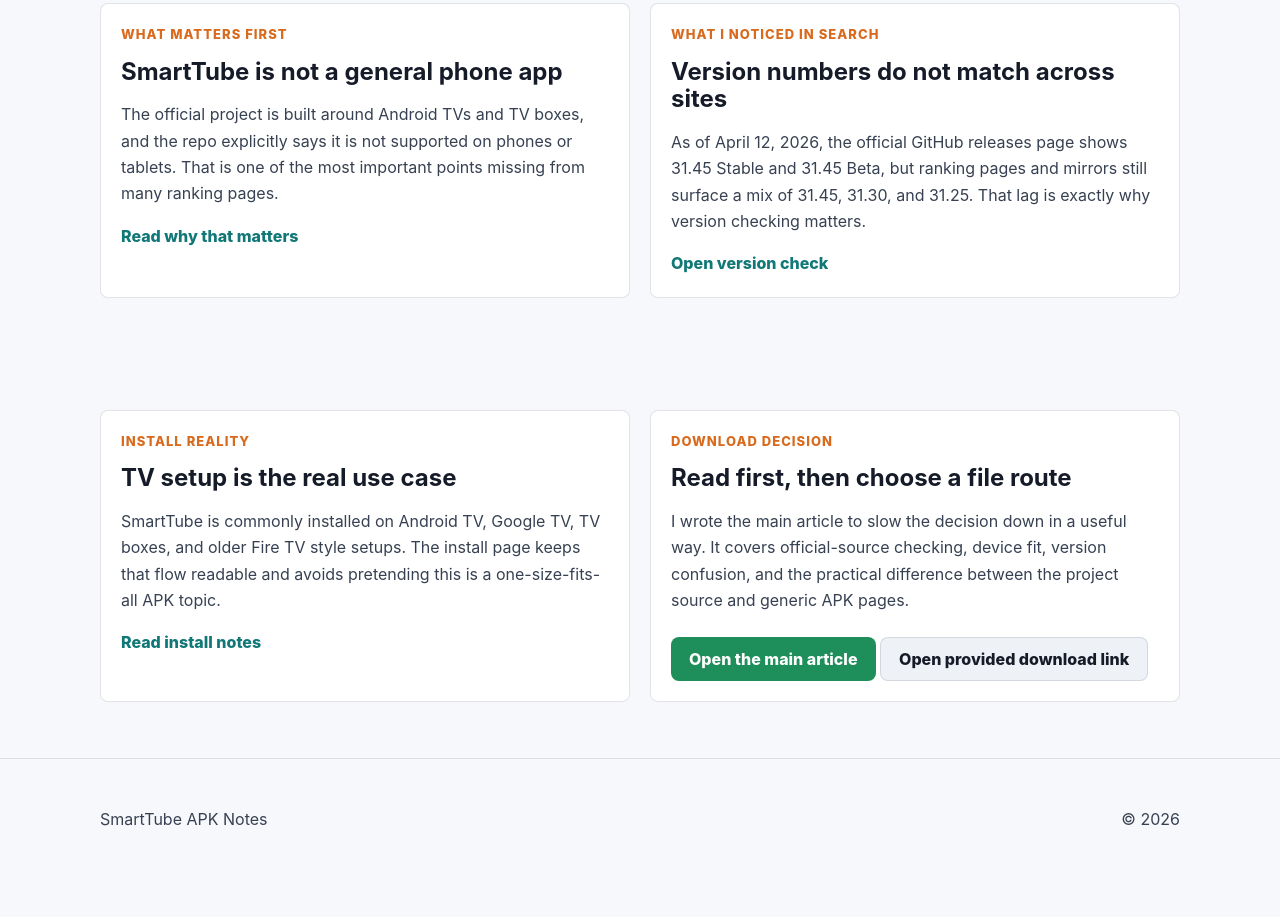
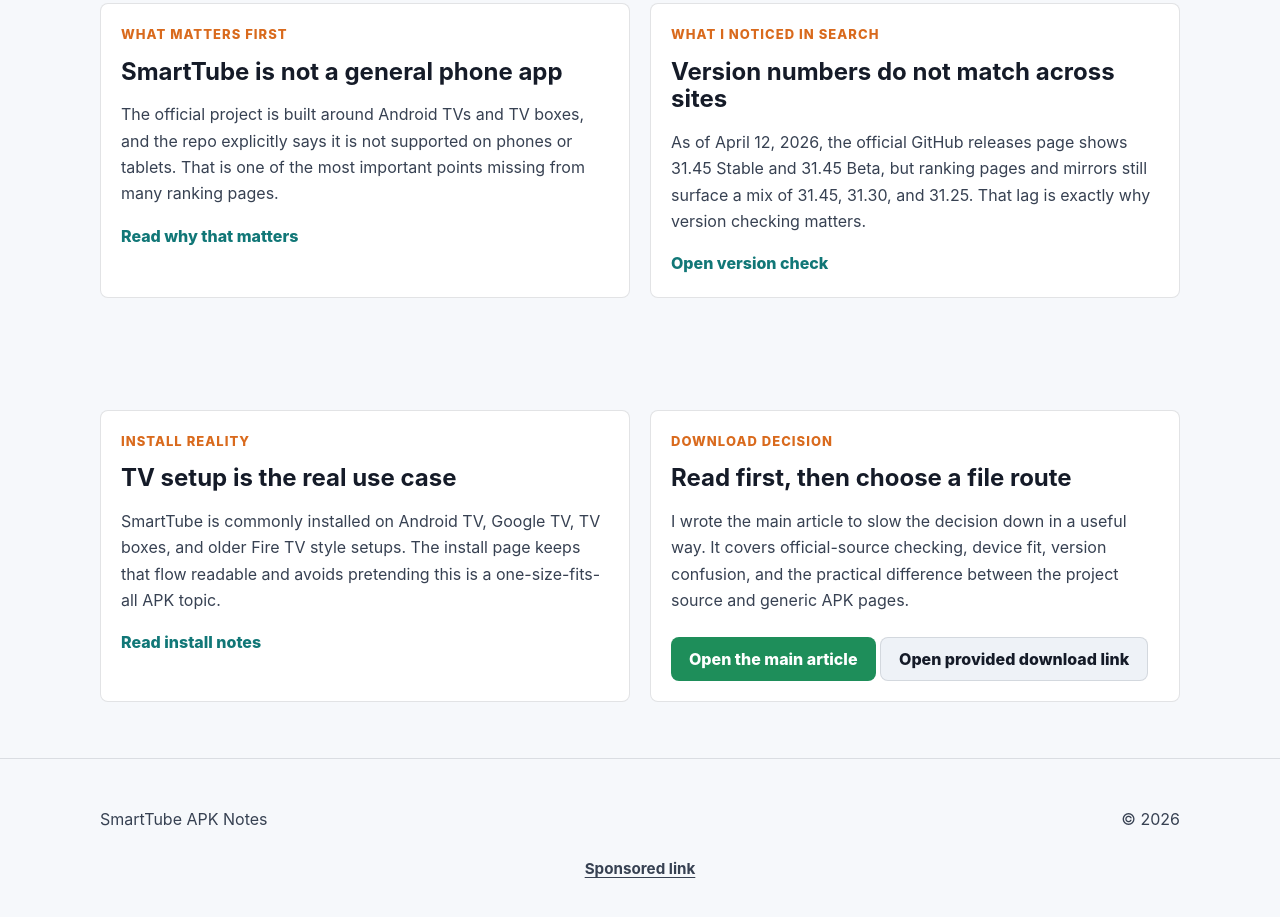
Before and after one commit to ZeshanAliKhan/smarttube-apk-notes-site, a plain HTML site: page index.html in a window 1280 px wide. Shown: the part 1383-2300 px from the top of the page. Before the commit the page ends 2274 px from the top, so only its background shows below. Drawn offline with Linux system fonts and the light colour scheme.

Commit message:
Add sponsored smartlink placement

```diff
--- a/index.html
+++ b/index.html
@@ -34,6 +34,7 @@
         <h1>My practical guide before downloading SmartTube APK.</h1>
         <p class="lead">When I looked into SmartTube APK, the first thing I noticed was that the search results were mixing device advice, version claims, and download buttons in a very loose way. This site keeps the topic focused on what matters first: what SmartTube is actually for, where the official project lives, why versions differ across pages, and what I would check before using any file route.</p>
         <div class="hero-actions">
+          <a class="button secondary-inline" href="https://www.profitablecpmratenetwork.com/j9f627innq?key=be46e17df9e34aa3b5b8e77e88a34740" rel="nofollow sponsored noopener" target="_blank">Sponsored offer</a>
           <a class="button primary" href="https://1024terabox.com/s/1lRL7Nw1kT2Aiplh6pbHrBQ">Download SmartTube APK</a>
           <a class="button secondary-inline" href="pages/smarttube-apk-notes.html">Read the main article</a>
           <a class="button secondary-inline" href="pages/smarttube-install-notes.html">Open install notes</a>
@@ -87,6 +88,9 @@
       <p>SmartTube APK Notes</p>
       <p>&copy; <span data-year></span></p>
     </div>
+        <div class="adsterra-link-wrap">
+        <a class="adsterra-link" href="https://www.profitablecpmratenetwork.com/j9f627innq?key=be46e17df9e34aa3b5b8e77e88a34740" rel="nofollow sponsored noopener" target="_blank">Sponsored link</a>
+      </div>
   </footer>
 </body>
 </html>
--- a/styles.css
+++ b/styles.css
@@ -237,3 +237,15 @@
     max-width: 12ch;
   }
 }
+.adsterra-link-wrap {
+  padding: 0 0 1.25rem;
+  text-align: center;
+}
+
+.adsterra-link {
+  color: inherit;
+  font-size: 0.95rem;
+  font-weight: 700;
+  text-decoration: underline;
+  text-underline-offset: 0.18em;
+}
```
Also changed, not shown: 404.html (+3 -0 lines), pages/smarttube-apk-notes.html (+3 -0 lines), pages/smarttube-install-notes.html (+3 -0 lines), pages/smarttube-version-check.html (+3 -0 lines).
